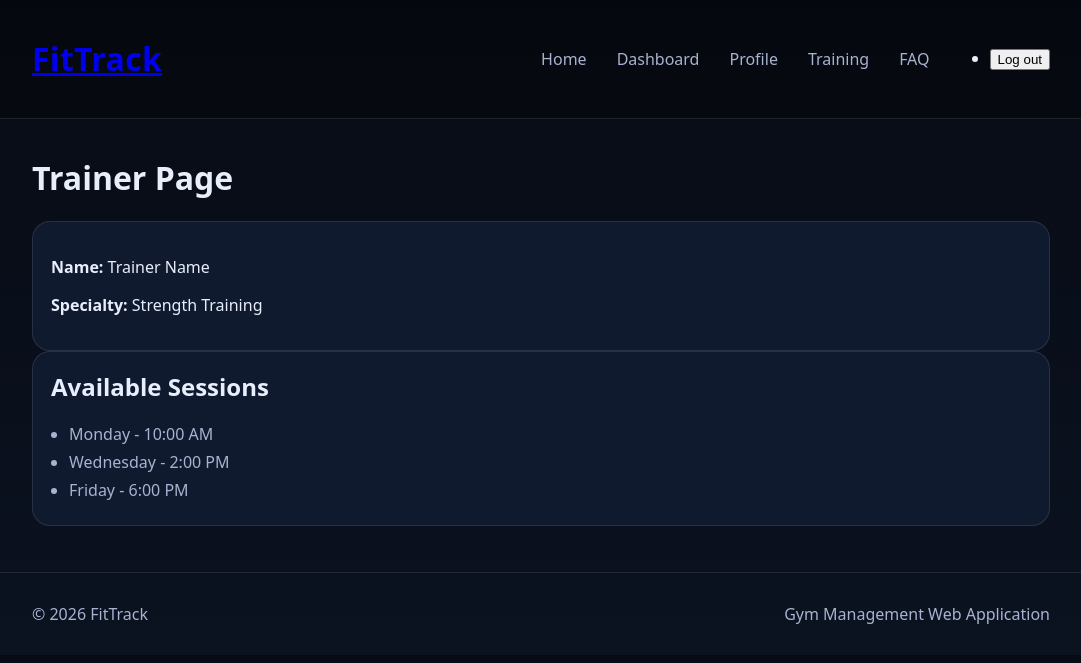
After one commit to jtseib/Web-App-Development---Group-6, a Django app: page /trainers/ in a window 1280 px wide. The commit adds this page. Shown: the top 663 px of the page, without its empty margins (99-1180 px from the left). Run offline with Django 5.2, Linux system fonts and the light colour scheme; a user stored in the database is signed in.

Commit message:
Added client profile and trainer pages with routing and navigation
I implemented the client profile page and trainer page with routing and navigation. Right now they use placeholder data, and dynamic data will be added in future sprints

```diff
--- a/JanGym/templates/base.html
+++ b/JanGym/templates/base.html
@@ -1,12 +1,11 @@
 {% load static %}
 <!DOCTYPE html>
 <html lang="en">
-<a class="logo" href="{% url 'index' %}">FitTrack</a>
+
 <head>
     <meta charset="UTF-8">
     <meta name="viewport" content="width=device-width, initial-scale=1.0">
     <title>{% block title %}FitTrack{% endblock %}</title>
-
     <link rel="stylesheet" href="{% static 'css/styles.css' %}">
 </head>
 
@@ -25,25 +24,25 @@
             <a href="{% url 'client_profile' %}">Profile</a>
             <a href="#">Training</a>
             <a href="#">FAQ</a>
+
             <ul class="nav navbar-nav ml-auto">
                 {% if user.is_authenticated %}
                     <li>
-                  <form action="{% url 'logout' %}" method="post">
+                        <form action="{% url 'logout' %}" method="post" style="display:inline;">
                             {% csrf_token %}
                             <button type="submit">Log out</button>
                         </form>
                     </li>
                 {% else %}
-                <li><a class="nav-link" href="{% url 'login' %}"><span class="glyphicon glyphicon-log-in"></span>Login</a>
+                    <li>
+                        <a class="nav-link" href="{% url 'login' %}">Login</a>
                     </li>
                 {% endif %}
             </ul>
-
         </nav>
 
     </div>
 </header>
-
 
 <main class="container">
 
@@ -60,7 +59,6 @@
 
 </main>
 
-
 <footer class="site-footer">
     <div class="container footer-row">
         <p>© {% now "Y" %} FitTrack</p>
@@ -68,6 +66,5 @@
     </div>
 </footer>
 
-
 </body>
 </html>
--- /dev/null
+++ b/JanGym/templates/trainers.html
@@ -0,0 +1,20 @@
+{% extends "base.html" %}
+
+{% block title %}Trainer{% endblock %}
+{% block content %}
+<h1>Trainer Page</h1>
+
+<div class="card">
+    <p><strong>Name:</strong> Trainer Name</p>
+    <p><strong>Specialty:</strong> Strength Training</p>
+</div>
+
+<div class="card">
+    <h2>Available Sessions</h2>
+    <ul>
+        <li>Monday - 10:00 AM</li>
+        <li>Wednesday - 2:00 PM</li>
+        <li>Friday - 6:00 PM</li>
+    </ul>
+</div>
+{% endblock %}
--- a/JanGym/urls.py
+++ b/JanGym/urls.py
@@ -3,6 +3,8 @@ from . import views
 
 urlpatterns = [
     path('', views.index, name='index'),
-    path("client-profile/", views.client_profile, name="client_profile"),
-    path("dashboard/", views.dashboard, name="dashboard"),
+    path('dashboard/', views.dashboard, name='dashboard'),
+    path('trainers/', views.trainers, name='trainers'),
+    path('workouts/', views.workouts, name='workouts'),
+    path('client-profile/', views.client_profile, name='client_profile'),
 ]
```
Also changed, not shown: JanGym/templates/client_profile.html (+12 -2 lines), JanGym/templates/index.html (+2 -7 lines), JanGym/templates/workouts.html (added, +16 -0 lines), JanGym/views.py (+8 -5 lines), JanGym/migrations/0001_initial.py (added). Lines whose indentation alone changed are shown as unchanged.
